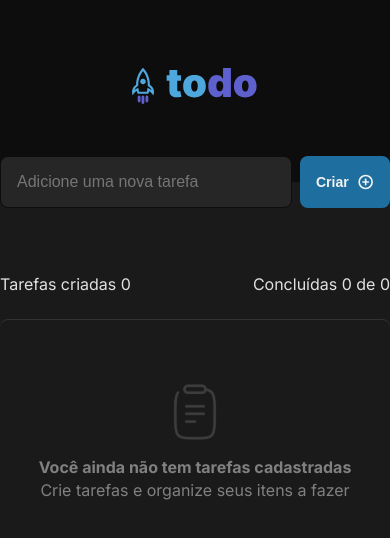
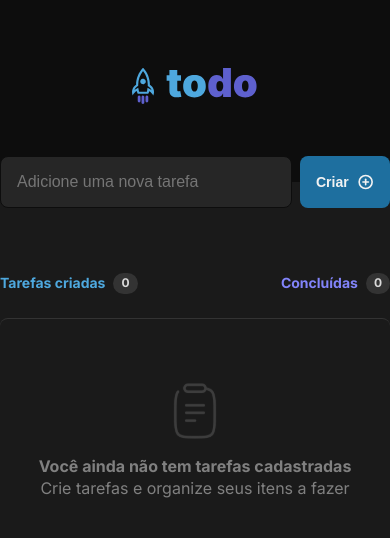
Before and after one commit to burn-c/ignite-todo, a React (Vite) app: page / in a window 390 px wide. Shown: the top 538 px of the page. Built offline with nearby package versions, Linux system fonts and the light colour scheme.

Commit message:
style: adds  on tableTitle

```diff
--- a/src/App.module.css
+++ b/src/App.module.css
@@ -32,3 +32,47 @@
 
   margin-top: var(--space-medium)
 }
+
+.tasksCreatedContainer, .tasksCompletedStatusContainer {
+  display: flex;
+  gap: 0.5rem;
+  font-weight: 700;
+}
+
+.tasksCreatedContainer span:first-of-type {
+  color: var(--blue);
+  font-size: var(--font-size-medium);
+}
+
+.tasksCreatedContainer span:last-of-type {
+  display: flex;
+  padding: 2px 8px;
+  flex-direction: column;
+  justify-content: center;
+  align-items: center;
+
+  border-radius: 999px;
+  background: var(--gray-400);
+
+  color: var(--gray-200);
+  font-size: var(--font-size-small);
+}
+
+.tasksCompletedStatusContainer span:first-of-type {
+  color: var(--purple);
+  font-size: var(--font-size-medium);
+}
+
+.tasksCompletedStatusContainer span:last-of-type {
+  display: flex;
+  padding: 2px 8px;
+  flex-direction: column;
+  justify-content: center;
+  align-items: center;
+
+  border-radius: 999px;
+  background: var(--gray-400);
+
+  color: var(--gray-200);
+  font-size: var(--font-size-small);
+}
--- a/src/App.tsx
+++ b/src/App.tsx
@@ -45,7 +45,6 @@ function App() {
     setTasks([...newListTask])
   }
 
-
   const isEmptyTaskList = tasks.length === 0
   const tasksAmount = tasks.length
   const totalTasksCompleted = tasks?.filter(task => task.isCompleted === true)?.length ?? 0
@@ -63,12 +62,18 @@ function App() {
         </form>
 
         <div className={styles.tableTitle}>
-          <div>
+          <div className={styles.tasksCreatedContainer}>
             <span>Tarefas criadas</span> <span>{tasksAmount}</span>
           </div>
 
-          <div>
-            <span>Concluídas</span> <span>{totalTasksCompleted} de {tasksAmount}</span>
+          <div className={styles.tasksCompletedStatusContainer}>
+            <span>Concluídas</span>
+            <span>
+              {isEmptyTaskList
+                ? 0
+                : `${totalTasksCompleted} de ${tasksAmount}`
+              }
+            </span>
           </div>
         </div>
 
```
